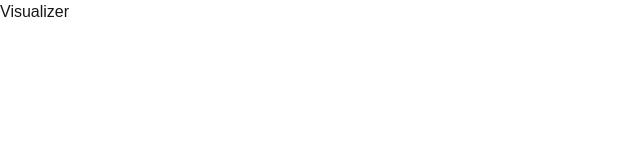
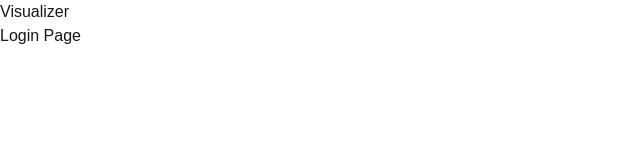
Before and after one commit to Chambers37/Visualizer, a Next.js app: page / in a window 1280 px wide. Shown: the top 160 px of the page, without its empty margins (0-640 px from the left). Built offline with nearby package versions, Linux system fonts and the light colour scheme.

Commit message:
fixed file location error and added button to home page for login

```diff
--- a/src/app/page.tsx
+++ b/src/app/page.tsx
@@ -1,10 +1,15 @@
+import Link from 'next/link';
+
 
 export default function Home() {
   return (
     <div>
       <p>
-      Visualizer
+        Visualizer
       </p>
+      <Link  href='/login'>
+        Login Page
+      </Link>
     </div>
   );
 }
```
Also changed, not shown: src/app/api/spotify/auth/route.ts (renamed from src/app/api/spotify/route.ts).
